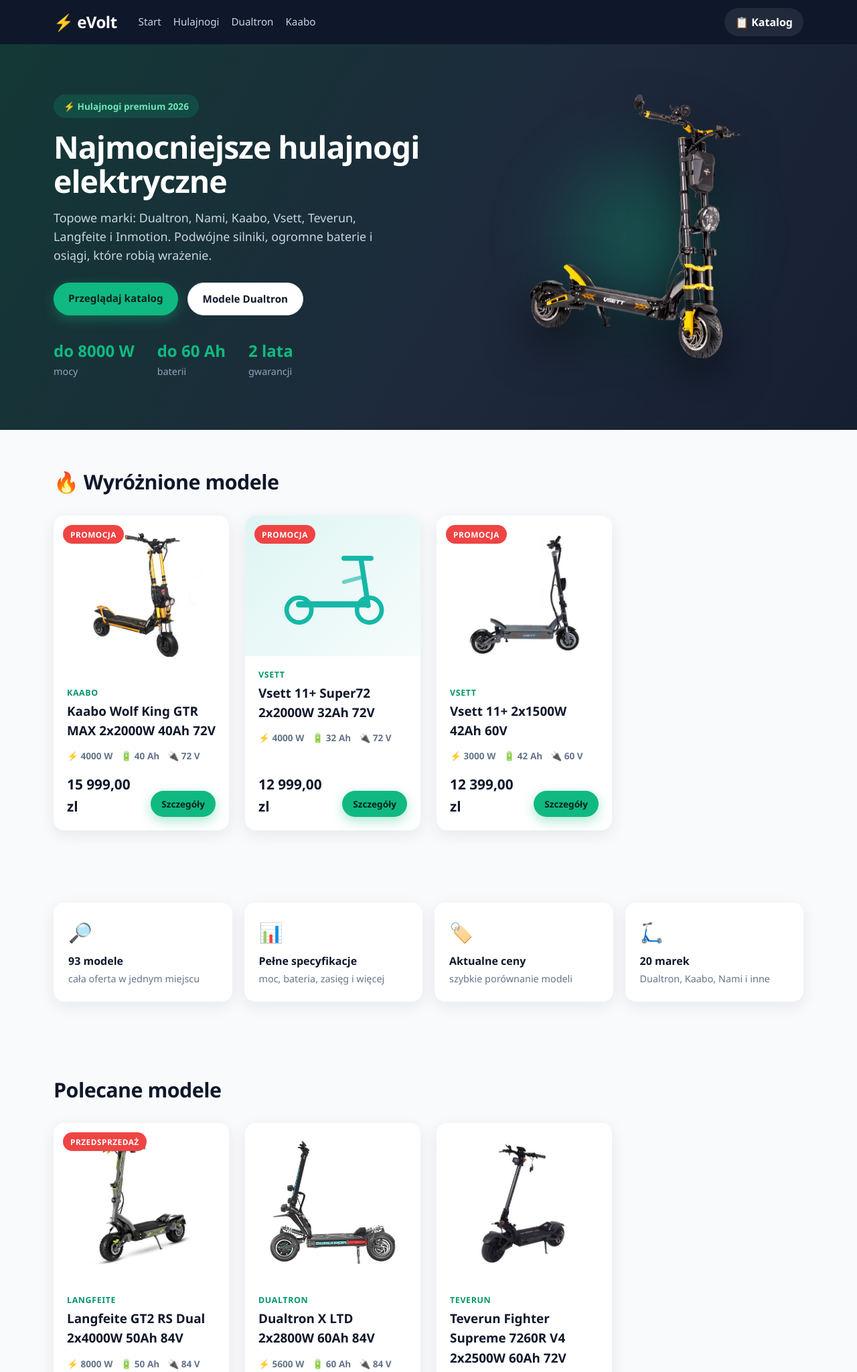
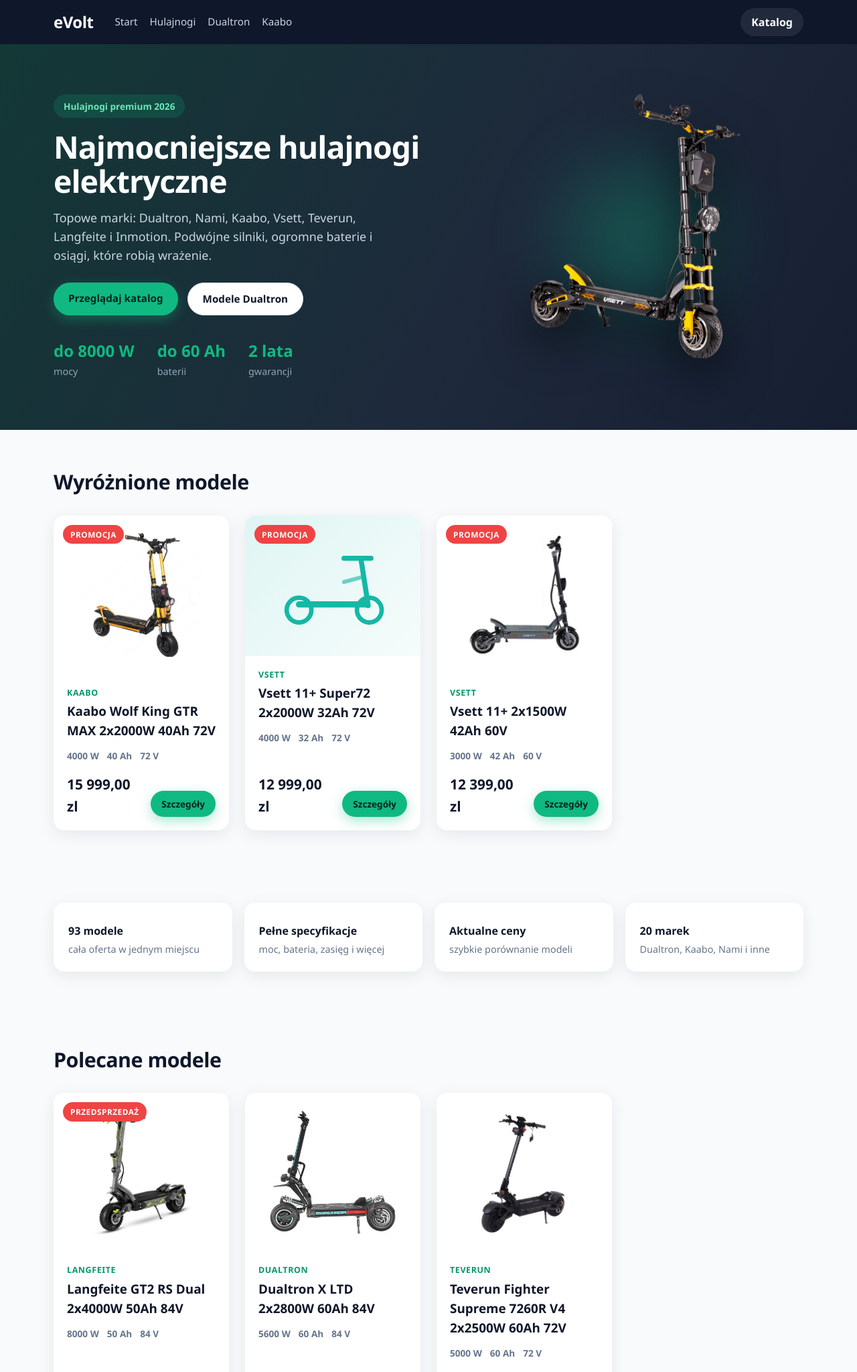
Before and after one commit to Qumo11/eVolt, a Flask app: page / in a window 1280 px wide. Shown: the top 2049 px of the page at 67% size. Run offline with Flask 3, Linux system fonts and the light colour scheme.

Commit message:
Usuniecie wszystkich emotek z interfejsu
Logo, naglowek, sekcje, kafelki i parametry bez emoji. Zostaja tylko
strzalki nawigacyjne w linkach powrotu.

Co-Authored-By: Claude Opus 4.8 <noreply@anthropic.com>

```diff
--- a/templates/_karta.html
+++ b/templates/_karta.html
@@ -13,9 +13,9 @@
     <span class="karta-kat">{{ p.kategoria }}</span>
     <h3><a href="{{ url_for('produkt', pid=p.id) }}">{{ p.nazwa }}</a></h3>
     <ul class="karta-spec">
-      <li>⚡ {{ p.moc }} W</li>
-      <li>🔋 {{ p.bateria|lb }} Ah</li>
-      <li>🔌 {{ p.napiecie|lb }} V</li>
+      <li>{{ p.moc }} W</li>
+      <li>{{ p.bateria|lb }} Ah</li>
+      <li>{{ p.napiecie|lb }} V</li>
     </ul>
     <div class="karta-dol">
       <div class="ceny">
--- a/templates/base.html
+++ b/templates/base.html
@@ -9,14 +9,14 @@
 <body>
   <header class="naglowek">
     <div class="kontener naglowek-row">
-      <a href="{{ url_for('glowna') }}" class="logo">⚡ eVolt</a>
+      <a href="{{ url_for('glowna') }}" class="logo">eVolt</a>
       <nav class="nawigacja">
         <a href="{{ url_for('glowna') }}">Start</a>
         <a href="{{ url_for('produkty') }}">Hulajnogi</a>
         <a href="{{ url_for('produkty', kategoria='Dualtron') }}">Dualtron</a>
         <a href="{{ url_for('produkty', kategoria='Kaabo') }}">Kaabo</a>
       </nav>
-      <a href="{{ url_for('produkty') }}" class="koszyk-link">📋 Katalog</a>
+      <a href="{{ url_for('produkty') }}" class="koszyk-link">Katalog</a>
     </div>
   </header>
 
@@ -37,7 +37,7 @@
   <footer class="stopka">
     <div class="kontener stopka-row">
       <div>
-        <div class="logo">⚡ eVolt</div>
+        <div class="logo">eVolt</div>
         <p>Katalog i porównywarka hulajnóg elektrycznych. Ceny, opisy i pełne specyfikacje w jednym miejscu.</p>
       </div>
       <div>
--- a/templates/glowna.html
+++ b/templates/glowna.html
@@ -5,7 +5,7 @@
 <section class="hero">
   <div class="kontener hero-row">
     <div class="hero-tekst">
-      <span class="hero-tag">⚡ Hulajnogi premium 2026</span>
+      <span class="hero-tag">Hulajnogi premium 2026</span>
       <h1>Najmocniejsze hulajnogi elektryczne</h1>
       <p>Topowe marki: Dualtron, Nami, Kaabo, Vsett, Teverun, Langfeite i Inmotion.
          Podwójne silniki, ogromne baterie i osiągi, które robią wrażenie.</p>
@@ -27,7 +27,7 @@
 </section>
 
 <section class="kontener sekcja">
-  <h2 class="sekcja-tytul">🔥 Wyróżnione modele</h2>
+  <h2 class="sekcja-tytul">Wyróżnione modele</h2>
   <div class="siatka">
     {% for p in wyroznione %}
       {% include "_karta.html" %}
@@ -37,10 +37,10 @@
 
 <section class="kontener sekcja">
   <div class="bonus">
-    <div><span>🔎</span><strong>93 modele</strong><p>cała oferta w jednym miejscu</p></div>
-    <div><span>📊</span><strong>Pełne specyfikacje</strong><p>moc, bateria, zasięg i więcej</p></div>
-    <div><span>🏷️</span><strong>Aktualne ceny</strong><p>szybkie porównanie modeli</p></div>
-    <div><span>🛴</span><strong>20 marek</strong><p>Dualtron, Kaabo, Nami i inne</p></div>
+    <div><strong>93 modele</strong><p>cała oferta w jednym miejscu</p></div>
+    <div><strong>Pełne specyfikacje</strong><p>moc, bateria, zasięg i więcej</p></div>
+    <div><strong>Aktualne ceny</strong><p>szybkie porównanie modeli</p></div>
+    <div><strong>20 marek</strong><p>Dualtron, Kaabo, Nami i inne</p></div>
   </div>
 </section>
 
--- a/templates/produkt.html
+++ b/templates/produkt.html
@@ -34,7 +34,7 @@
       </div>
 
       <a class="btn btn-jasny btn-duzy" href="{{ url_for('produkty') }}">← Zobacz inne modele</a>
-      <p class="dostawa-info">ℹ️ Strona informacyjna — prezentacja modelu, bez sprzedaży.</p>
+      <p class="dostawa-info">Strona informacyjna — prezentacja modelu, bez sprzedaży.</p>
     </div>
   </div>
 
```
